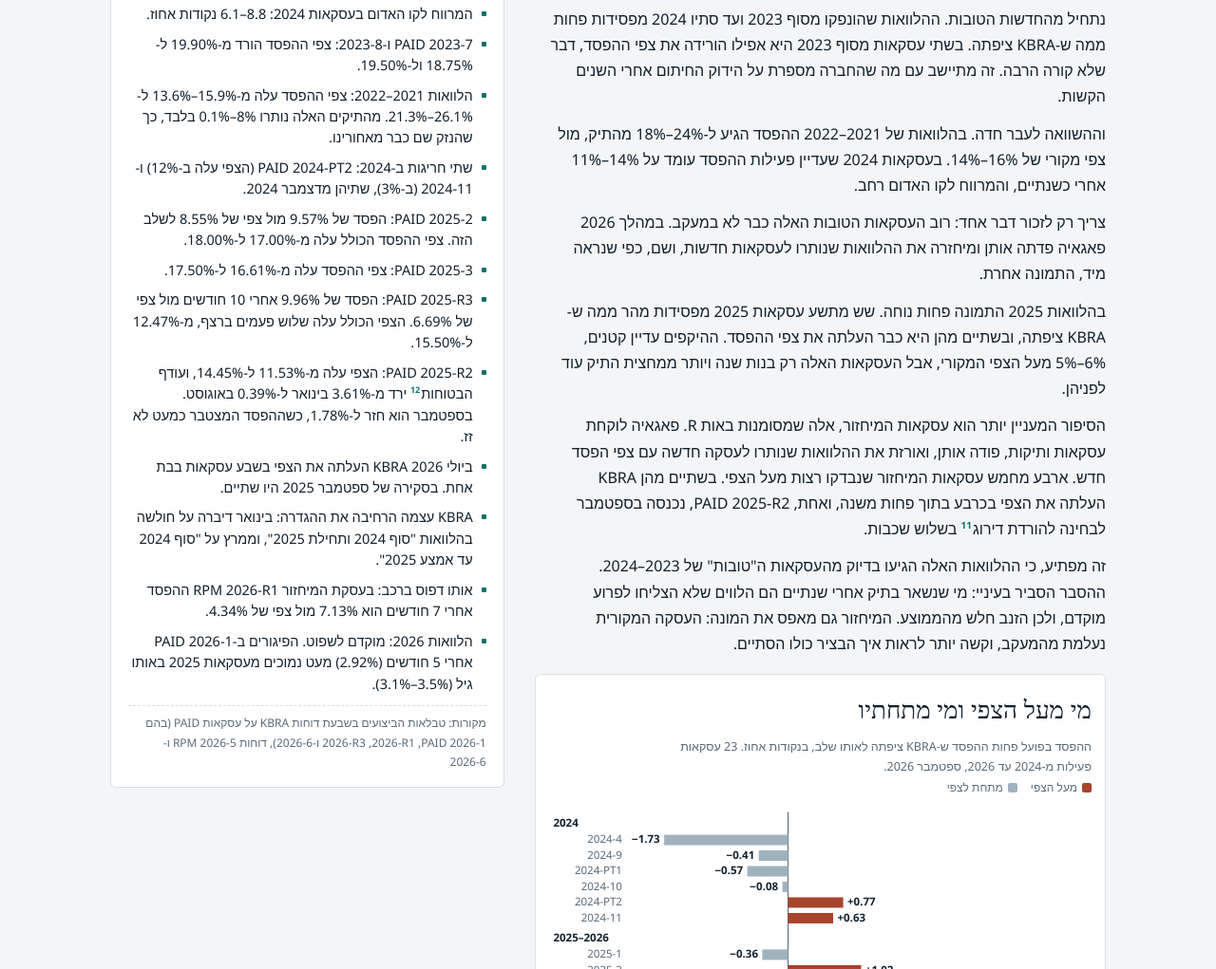
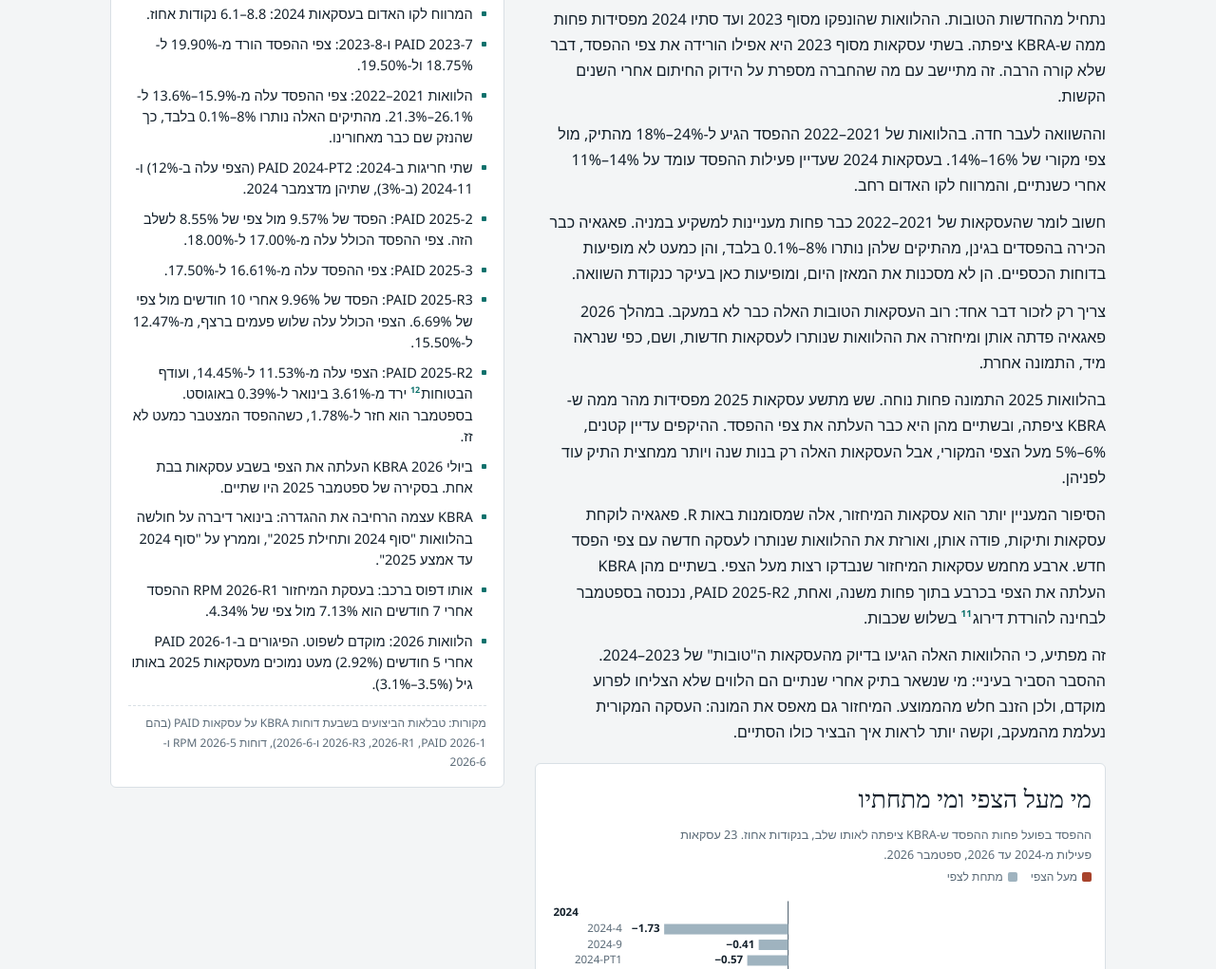
Before and after one commit to ae276/pagaya-q3-2026, a plain HTML site: page kbra/index.html in a window 1280 px wide. Shown: the part 2536-3557 px from the top of the page at 95% size. Drawn offline with Linux system fonts and the light colour scheme; a web font is replaced by a local one.

Commit message:
KBRA review: note that 2021-22 deals no longer threaten the balance sheet
Co-Authored-By: Claude Opus 5.5 <noreply@anthropic.com>
Claude-Session: https://claude.ai/code/session_011jL1fRVmGaLsTKVS8s7XdL

```diff
--- a/kbra/index.html
+++ b/kbra/index.html
@@ -301,6 +301,7 @@ svg .sub{font-size:9.5px}
       <h3>הלוואות 2024 טובות יותר, 2025 והמיחזורים רצים מעל הצפי</h3>
       <p>נתחיל מהחדשות הטובות. ההלוואות שהונפקו מסוף 2023 ועד סתיו 2024 מפסידות פחות ממה ש-KBRA ציפתה. בשתי עסקאות מסוף 2023 היא אפילו הורידה את צפי ההפסד, דבר שלא קורה הרבה. זה מתיישב עם מה שהחברה מספרת על הידוק החיתום אחרי השנים הקשות.</p>
       <p>וההשוואה לעבר חדה. בהלוואות של 2021–2022 ההפסד הגיע ל-<span class="n">18%–24%</span> מהתיק, מול צפי מקורי של <span class="n">14%–16%</span>. בעסקאות 2024 שעדיין פעילות ההפסד עומד על <span class="n">11%–14%</span> אחרי כשנתיים, והמרווח לקו האדום רחב.</p>
+      <p>חשוב לומר שהעסקאות של 2021–2022 כבר פחות מעניינות למשקיע במניה. פאגאיה כבר הכירה בהפסדים בגינן, מהתיקים שלהן נותרו <span class="n">0.1%–8%</span> בלבד, והן כמעט לא מופיעות בדוחות הכספיים. הן לא מסכנות את המאזן היום, ומופיעות כאן בעיקר כנקודת השוואה.</p>
       <p>צריך רק לזכור דבר אחד: רוב העסקאות הטובות האלה כבר לא במעקב. במהלך 2026 פאגאיה פדתה אותן ומיחזרה את ההלוואות שנותרו לעסקאות חדשות, ושם, כפי שנראה מיד, התמונה אחרת.</p>
       <p>בהלוואות 2025 התמונה פחות נוחה. שש מתשע עסקאות 2025 מפסידות מהר ממה ש-KBRA ציפתה, ובשתיים מהן היא כבר העלתה את צפי ההפסד. ההיקפים עדיין קטנים, <span class="n">5%–6%</span> מעל הצפי המקורי, אבל העסקאות האלה רק בנות שנה ויותר ממחצית התיק עוד לפניהן.</p>
       <p>הסיפור המעניין יותר הוא עסקאות המיחזור, אלה שמסומנות באות R. פאגאיה לוקחת עסקאות ותיקות, פודה אותן, ואורזת את ההלוואות שנותרו לעסקה חדשה עם צפי הפסד חדש. ארבע מחמש עסקאות המיחזור שנבדקו רצות מעל הצפי. בשתיים מהן KBRA העלתה את הצפי בכרבע בתוך פחות משנה, ואחת, <span class="n">PAID 2025-R2</span>, נכנסה בספטמבר לבחינה להורדת דירוג<sup class="fn"><a href="#g-11" aria-label="הערה 11">11</a></sup> בשלוש שכבות.</p>
```
